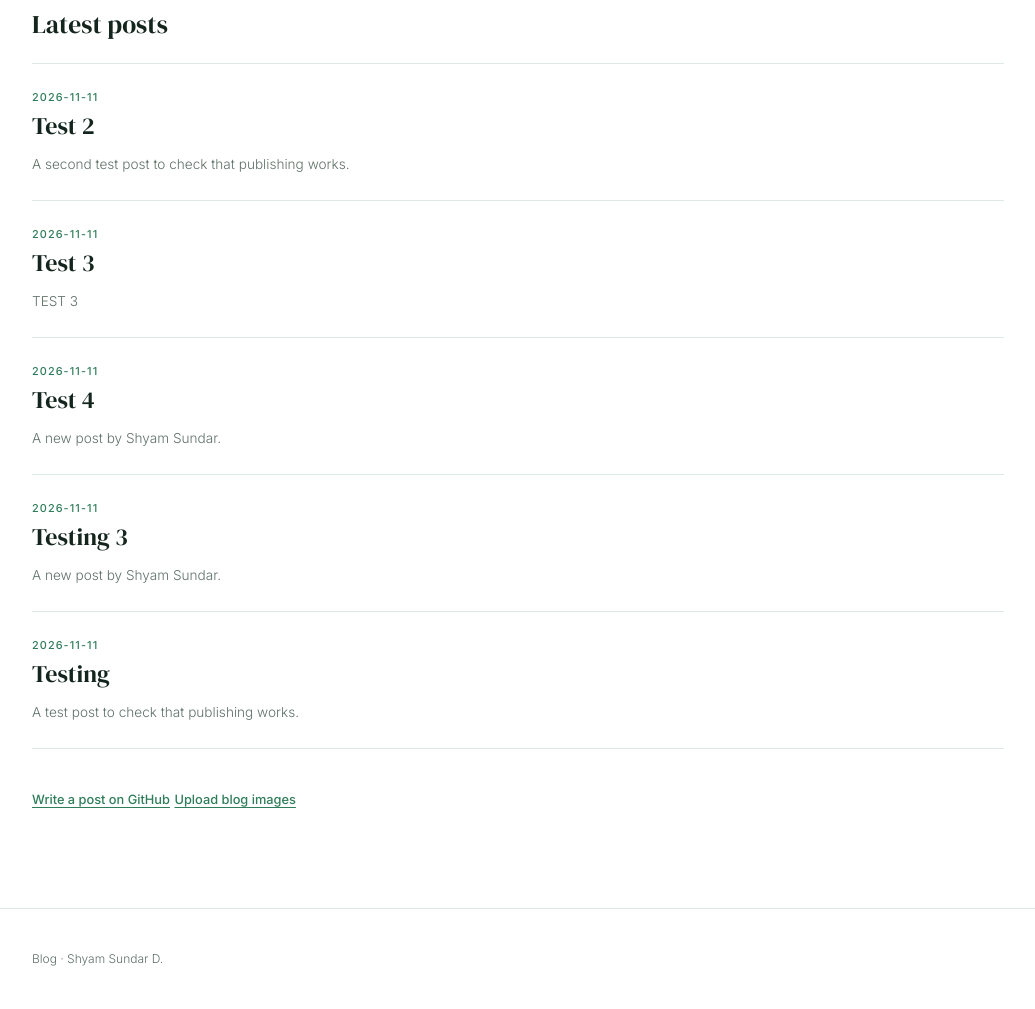
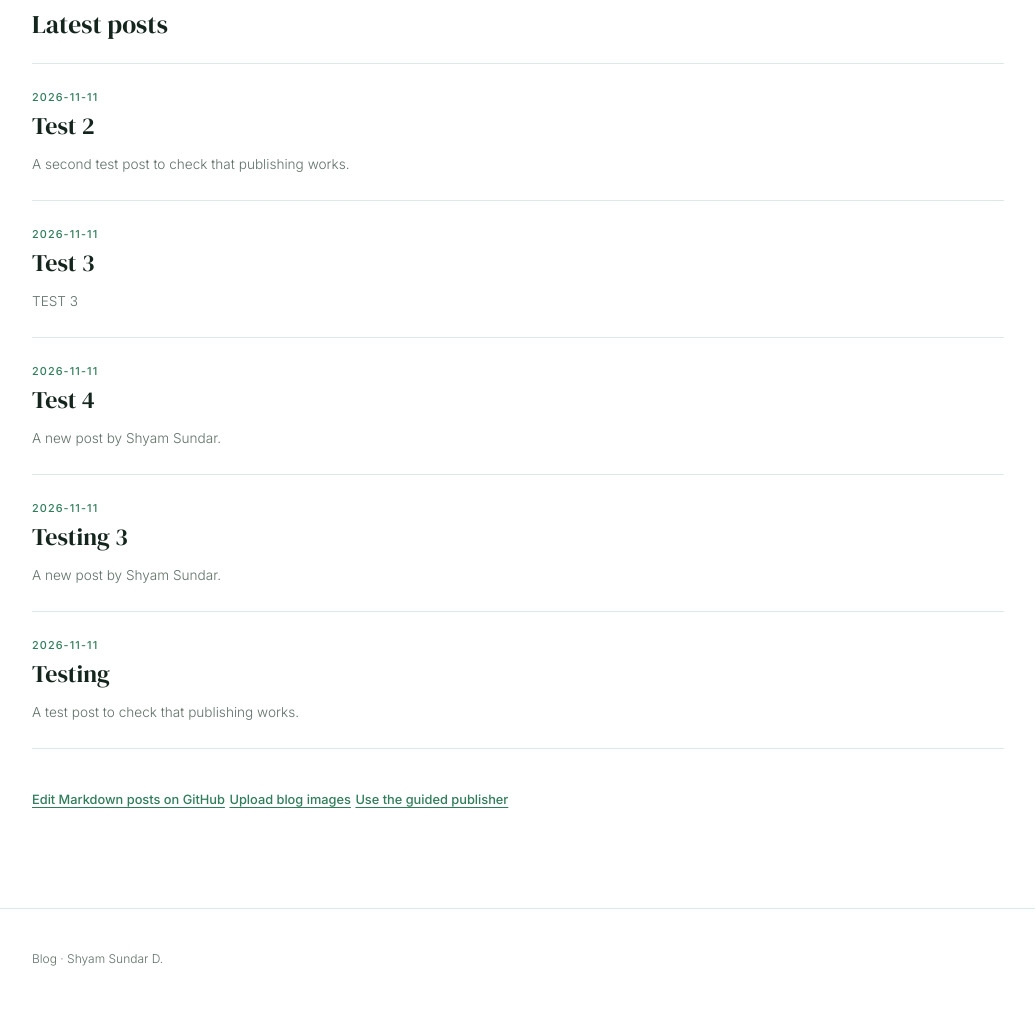
Before and after one commit to sumpthin/sumpthin.github.io, a website: page blog/index.html in a window 1280 px wide. Shown: the part 621-1630 px from the top of the page, without its empty margins (122-1157 px from the left). Drawn offline with Linux system fonts and the light colour scheme.

Commit message:
Support direct Markdown blog editing and images
Co-authored-by: Copilot <223556219+Copilot@users.noreply.github.com>

```diff
--- a/blog/index.html
+++ b/blog/index.html
@@ -72,8 +72,9 @@
     <div id="post-list" aria-live="polite"></div>
   </section>
 
-  <a class="author-link" href="https://github.com/sumpthin/sumpthin.github.io/actions/workflows/publish-blog.yml">Write a post on GitHub</a>
+  <a class="author-link" href="https://github.com/sumpthin/sumpthin.github.io/tree/main/content/blog">Edit Markdown posts on GitHub</a>
   <a class="author-link" href="https://github.com/sumpthin/sumpthin.github.io/upload/main/blog/images">Upload blog images</a>
+  <a class="author-link" href="https://github.com/sumpthin/sumpthin.github.io/actions/workflows/publish-blog.yml">Use the guided publisher</a>
 </main>
 <footer>Blog · Shyam Sundar D.</footer>
 <script>
```
Also changed, not shown: blog/README.md.
